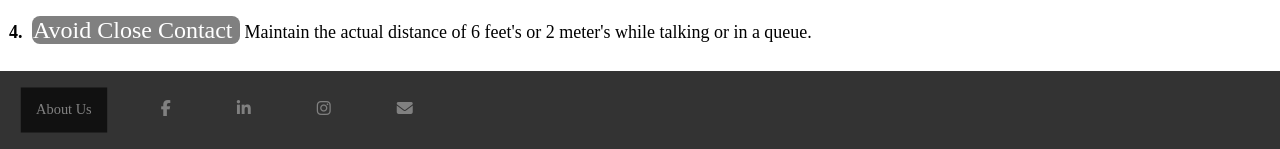
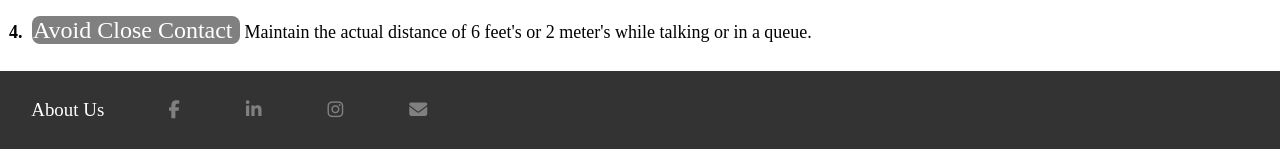
Before and after one commit to yashrajverma/Web-Development-Projects, a plain HTML site: page index.html in a window 1280 px wide. In both pictures the pointer is over the link "About Us". Shown: the part 1164-1313 px from the top of the page. Drawn offline with Linux system fonts and the light colour scheme.

Commit message:
Added background

```diff
--- a/index.html
+++ b/index.html
@@ -57,7 +57,7 @@
     <div class="row">
         <div></div>
         <ul>
-            <li><a href="#">About Us</a></li>
+            <li><a href="#" class="li-p">About Us</a></li>
             <li><a href="https://www.facebook.com/profile.php?id=100008109615645" target="_blank" class="li-fb"><i class="fab fa-facebook-f"></i></a></li>
             <li><a href="https://www.linkedin.com/in/yashraj-verma-634710154/" target="_blank" class="li-linked"><i class="fab fa-linkedin-in"></i></a></li>
             <li><a href="https://www.instagram.com/yashraj._verma/" target="_blank" class="li-in"><i class="fab fa-instagram"></i></a></li>
--- a/resources/styles.css
+++ b/resources/styles.css
@@ -96,22 +96,41 @@ li a:hover{
     display: block;
     padding: 14px 16px;
 }
+.li-p:hover{
+    border-radius: 10px;
+    color: white;
+    transition: 0.3s;
+    transform: scale(1.05);
+    background: none;
+}
 .footer li a{
     color: grey;
-    size: 20px;
+    font-size:large ;
 }
 .li-fb:hover{
+    transition: 0.3s;
+    transform: scale(1.05);
+    border-radius: 10px;
     color: white;
     background-color: cornflowerblue;
 }
 .li-in:hover{
-    background-color: crimson;
+    transition: 0.3s;
+    transform: scale(1.05);
+    border-radius: 10px;
+    background-color: hotpink;
     color: white;
 }
 .li-linked:hover{
+    transition: 0.3s;
+    transform: scale(1.05);
+    border-radius: 10px;
     color: white;
     background-color: dodgerblue;
 }
 .li-mail:hover{
+    transition: 0.3s;
+    transform: scale(1.05);
+    border-radius: 10px;
     color:darkred;
 }
```
